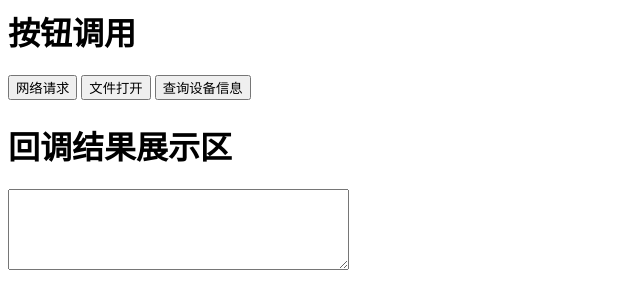
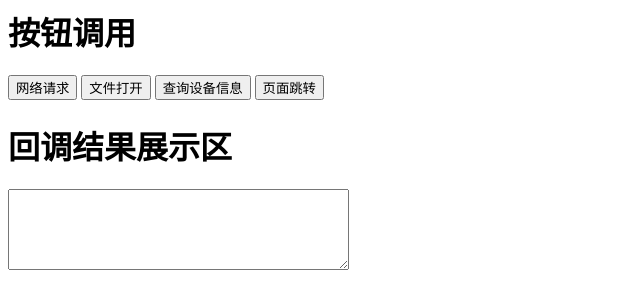
Before and after one commit to illusionspaces/WKJavaScriptBridge, a plain HTML site: page Hybrid-framework/Hybrid-framework/index.html in a window 1280 px wide. Shown: the whole page, without its empty margins (0-640 px from the left). Drawn offline with Linux system fonts and the light colour scheme.

Commit message:
新增跳转rootVC，新增页面跳转插件demo

```diff
--- a/Hybrid-framework/Hybrid-framework/index.html
+++ b/Hybrid-framework/Hybrid-framework/index.html
@@ -13,6 +13,10 @@
 
             function deviceClick() {
                 window.webkit.messageHandlers.SHRMWKJSBridge.postMessage(['13383446','SHRMDevicePlugin','nativeDevice',['post','device info','user']]);
+            }
+
+            function pushClick() {
+                window.webkit.messageHandlers.SHRMWKJSBridge.postMessage(['13383446','SHRMPushDemoPlugin','pushTestVC',['post','device info','user']]);
             }
 
             function fetchComplete(id,result) {
@@ -37,6 +41,8 @@
 
         <input type="button" value="查询设备信息" onclick="deviceClick()" />
 
+        <input type="button" value="页面跳转" onclick="pushClick()" />
+
         <h1>回调结果展示区</h1>
         <textarea id ="returnValue" type="value" rows="5" cols="40">
 
```
Also changed, not shown: 14 other files.
